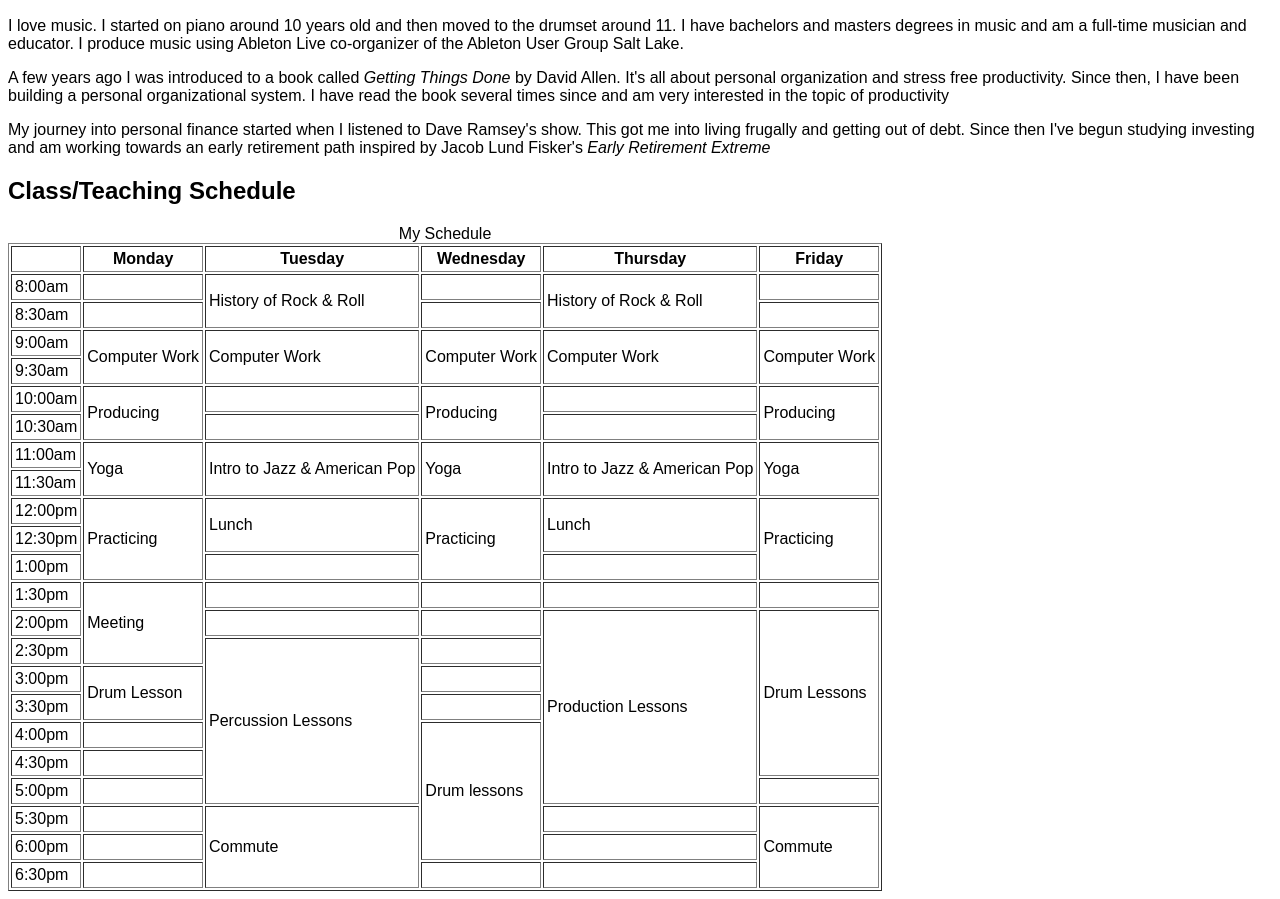
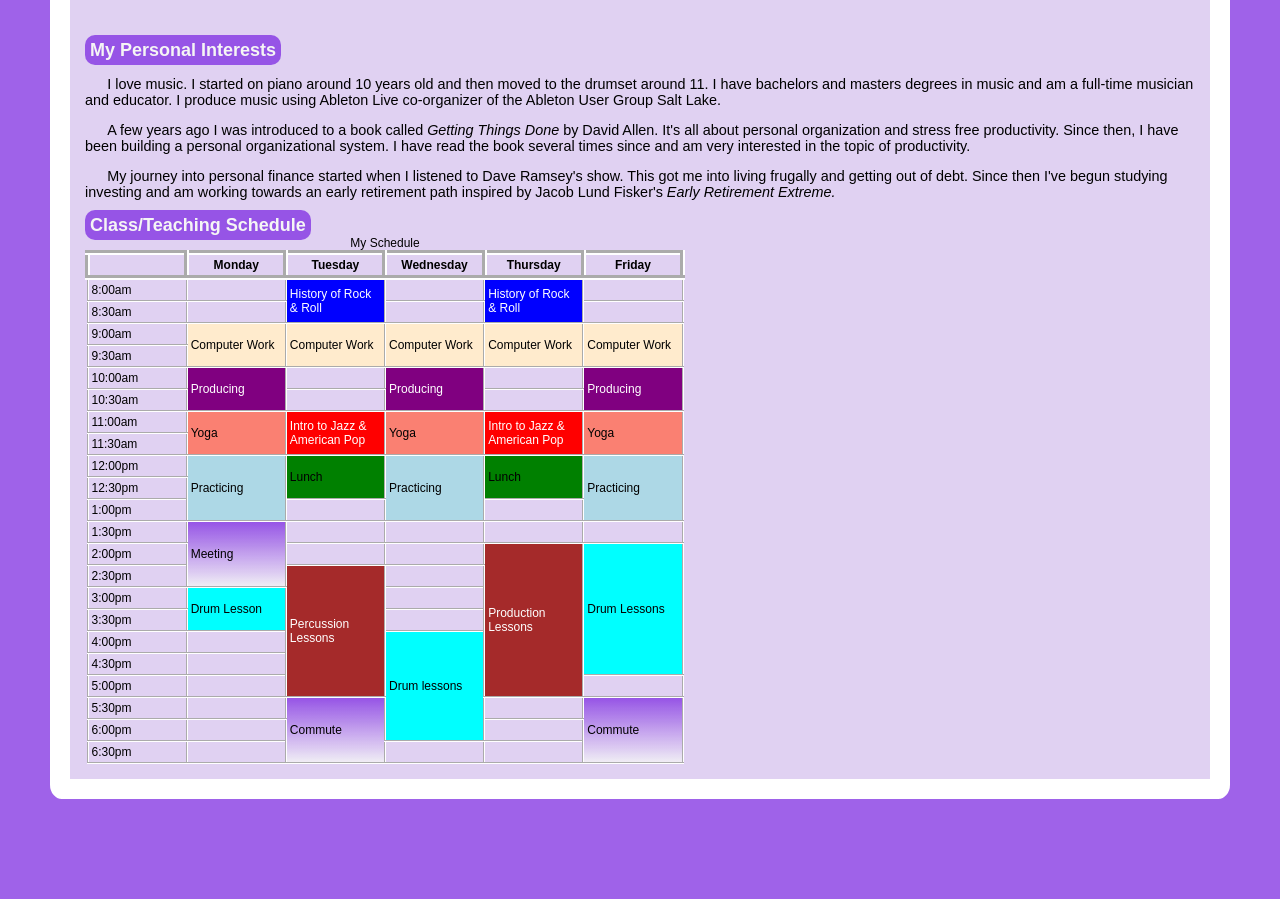
Before and after one commit to drumdudecp/AboutMe, a plain HTML site: page index.html in a window 1280 px wide. Shown: the part 681-1580 px from the top of the page. After the commit the page ends 1530 px from the top, so only its background shows below. Drawn offline with Linux system fonts and the light colour scheme.

Commit message:
CSS
Added a CSS files

```diff
--- a/index.html
+++ b/index.html
@@ -20,24 +20,12 @@ Reflection (1-2 paragraphs):  I really enjoyed writing this program, but had tro
     <title>About Chris
     </title>
 </head>
-<style>
-
-    th, td {
-      padding: 3px;
-      border-spacing: 3px;
-    }
-    body {
-    font-family: sans-serif;
-    }
-    a {text-decoration: none;}
-    a:hover {
-    text-decoration:underline;
-}
-</style>
+<link rel="stylesheet" href="style/style.css">
 <body>
+    <div class="page">
 <h1>Chris Petty</h1>
 
-    <img align="right" src="Urban Lounge_July 21_2021.jpg" height="500" width="500"  class="left">
+    <img src="Urban Lounge_July 21_2021.jpg">
 
 
 
@@ -74,20 +62,20 @@ Reflection (1-2 paragraphs):  I really enjoyed writing this program, but had tro
     and am a full-time musician and educator. I produce music using Ableton Live
     co-organizer of the Ableton User Group Salt Lake.
 </p>
-<p>A few years ago I was introduced to a book called <i>Getting Things Done</i>
+<p >A few years ago I was introduced to a book called <i>Getting Things Done</i>
     by David Allen. It's all about personal organization and stress free productivity.
     Since then, I have been building a personal organizational system.
     I have read the book several times since and am very interested in the topic of
-    productivity
+    productivity.
 </p>
 <p>My journey into personal finance started when I listened to Dave Ramsey's
     show. This got me into living frugally and getting out of debt. Since then
     I've begun studying investing and am working towards an early retirement path
-    inspired by Jacob Lund Fisker's <i>Early Retirement Extreme</i>
+    inspired by Jacob Lund Fisker's <i>Early Retirement Extreme.</i>
 </p>
 
 <h2>Class/Teaching Schedule</h2>
-<table border="1">
+<table>
     <caption>My Schedule</caption>
     <tr>
         <th></th>
@@ -100,9 +88,9 @@ Reflection (1-2 paragraphs):  I really enjoyed writing this program, but had tro
     <tr>
         <td>8:00am</td>
         <td></td>
-        <td rowspan="2">History of Rock & Roll</td>
+        <td rowspan="2" class="historyrock">History of Rock & Roll</td>
         <td></td>
-        <td rowspan="2">History of Rock & Roll</td>
+        <td rowspan="2" class="historyrock">History of Rock & Roll</td>
         <td></td>
     </tr>
     <tr>
@@ -113,11 +101,11 @@ Reflection (1-2 paragraphs):  I really enjoyed writing this program, but had tro
     </tr>
     <tr>
         <td>9:00am</td>
-        <td rowspan="2">Computer Work</td>
-        <td rowspan="2">Computer Work</td>
-        <td rowspan="2">Computer Work</td>
-        <td rowspan="2">Computer Work</td>
-        <td rowspan="2">Computer Work</td>
+        <td rowspan="2" class="computerwork">Computer Work</td>
+        <td rowspan="2" class="computerwork">Computer Work</td>
+        <td rowspan="2" class="computerwork">Computer Work</td>
+        <td rowspan="2" class="computerwork">Computer Work</td>
+        <td rowspan="2" class="computerwork">Computer Work</td>
     </tr>
     <tr>
         <td>9:30am</td>
@@ -125,11 +113,11 @@ Reflection (1-2 paragraphs):  I really enjoyed writing this program, but had tro
     </tr>
     <tr>
         <td>10:00am</td>
-        <td rowspan="2">Producing</td>
+        <td rowspan="2" class="producing">Producing</td>
         <td></td>
-        <td rowspan="2">Producing</td>
+        <td rowspan="2" class="producing">Producing</td>
         <td></td>
-        <td rowspan="2">Producing</td>
+        <td rowspan="2" class="producing">Producing</td>
     </tr>
     <tr>
         <td>10:30am</td>
@@ -138,22 +126,22 @@ Reflection (1-2 paragraphs):  I really enjoyed writing this program, but had tro
     </tr>
     <tr>
         <td>11:00am</td>
-        <td rowspan="2">Yoga</td>
-        <td rowspan="2">Intro to Jazz & American Pop</td>
-        <td rowspan="2">Yoga</td>
-        <td rowspan="2">Intro to Jazz & American Pop</td>
-        <td rowspan="2">Yoga</td>
+        <td rowspan="2" class="yoga">Yoga</td>
+        <td rowspan="2" class="jazzpop">Intro to Jazz & American Pop</td>
+        <td rowspan="2" class="yoga">Yoga</td>
+        <td rowspan="2" class="jazzpop">Intro to Jazz & American Pop</td>
+        <td rowspan="2" class="yoga">Yoga</td>
     </tr>
     <tr>
         <td>11:30am</td>
     </tr>
     <tr>
         <td>12:00pm</td>
-        <td rowspan="3">Practicing</td>
-        <td rowspan="2">Lunch</td>
-        <td rowspan="3">Practicing</td>
-        <td rowspan="2">Lunch</td>
-        <td rowspan="3">Practicing</td>
+        <td rowspan="3" class="practicing">Practicing</td>
+        <td rowspan="2" class="lunch">Lunch</td>
+        <td rowspan="3" class="practicing">Practicing</td>
+        <td rowspan="2" class="lunch">Lunch</td>
+        <td rowspan="3" class="practicing">Practicing</td>
     </tr>
     <tr>
         <td>12:30pm</td>
@@ -166,7 +154,7 @@ Reflection (1-2 paragraphs):  I really enjoyed writing this program, but had tro
     </tr>
     <tr>
         <td>1:30pm</td>
-        <td rowspan="3">Meeting</td>
+        <td rowspan="3" class="schedule">Meeting</td>
         <td></td>
         <td></td>
         <td></td>
@@ -176,17 +164,17 @@ Reflection (1-2 paragraphs):  I really enjoyed writing this program, but had tro
         <td>2:00pm</td>
         <td></td>
         <td></td>
-        <td rowspan="7">Production Lessons</td>
-        <td rowspan="6">Drum Lessons</td>
+        <td rowspan="7" class="lessons">Production Lessons</td>
+        <td rowspan="6" class="drumlessons">Drum Lessons</td>
     </tr>
     <tr>
         <td>2:30pm</td>
-        <td rowspan="6">Percussion Lessons</td>
+        <td rowspan="6" class="lessons">Percussion Lessons</td>
         <td></td>
     </tr>
     <tr>
         <td>3:00pm</td>
-        <td rowspan="2">Drum Lesson</td>
+        <td rowspan="2" class="drumlessons">Drum Lesson</td>
         <td></td>
     </tr>
     <tr>
@@ -196,7 +184,7 @@ Reflection (1-2 paragraphs):  I really enjoyed writing this program, but had tro
     <tr>
         <td>4:00pm</td>
         <td></td>
-        <td rowspan="5">Drum lessons</td>
+        <td rowspan="5" class="drumlessons">Drum lessons</td>
     </tr>
     <tr>
         <td>4:30pm</td>
@@ -210,9 +198,9 @@ Reflection (1-2 paragraphs):  I really enjoyed writing this program, but had tro
     <tr>
         <td>5:30pm</td>
         <td></td>
-        <td rowspan="3">Commute</td>
+        <td rowspan="3" class="schedule">Commute</td>
         <td></td>
-        <td rowspan="3">Commute</td>
+        <td rowspan="3" class="schedule">Commute</td>
     </tr>
     <tr>
         <td>6:00pm</td>
@@ -228,4 +216,5 @@ Reflection (1-2 paragraphs):  I really enjoyed writing this program, but had tro
 
 </table>
 </body>
+</div>
 </html>
--- /dev/null
+++ b/style/style.css
@@ -0,0 +1,123 @@
+
+:root {
+    --purple: rgb(119, 32, 225, .7)
+}
+th, td {
+    padding: 3px;
+    border-spacing: 3px;
+    }
+
+
+a {text-decoration: none;}
+
+a:hover {
+    text-decoration:underline;
+}
+
+
+
+body {
+    font-family: Arial, Helvetica, sans-serif;
+    font-size: 12px;
+    margin: 50px;
+    background-color: rgb(119, 32, 225, .7);
+
+}
+
+h1 {
+    border-bottom: 3px solid;
+    font-size: 50px;
+}
+
+img {
+    border: 5px outset white;
+    margin: 5px;
+    border-radius: 1%;
+    max-width: 450px;
+    height: auto;
+    width: auto;
+    float: right;
+
+}
+
+table {
+    border: 2px outset white;
+    border-collapse: collapse;
+    table-layout: fixed;
+    width: 600px;
+    border-spacing: 0;
+}
+
+th {
+    border: 5px outset white;
+}
+td {
+    border: 2px outset white;
+
+}
+.schedule {
+    background: linear-gradient(var(--purple), rgba(245, 245, 245, 0.759));
+
+}
+
+.computerwork {
+    background-color:blanchedalmond;
+}
+
+.historyrock {
+    color: white;
+    background-color:blue
+
+}
+.producing {
+    color: white;
+    background-color: purple;
+}
+.yoga {
+    background-color: salmon;
+}
+
+.jazzpop {
+    color: white;
+    background-color: red;
+}
+.lunch {
+    background-color: green;
+}
+.practicing {
+    background-color: lightblue;
+}
+.drumlessons {
+    background-color: aqua;
+}
+.lessons {
+    color: white;
+    background-color: brown;
+}
+div.page {
+    background-color: rgba(245, 245, 245, 0.759);
+    border: 20px solid white;
+    border-radius: 1%;
+    padding: 15px;
+}
+
+h2 {
+    color: whitesmoke;
+    background-color: var(--purple);
+    display: inline;
+    margin-top: 75%;
+    margin-bottom: 33%;
+    padding: 5px;
+    border-radius: 10px;
+
+}
+
+p {
+    font-size: 120%;
+    text-indent: 2%;
+}
+
+li {
+    font-size: 120%;
+    padding: 2px;
+}
```
Also changed, not shown: 1 other file.
